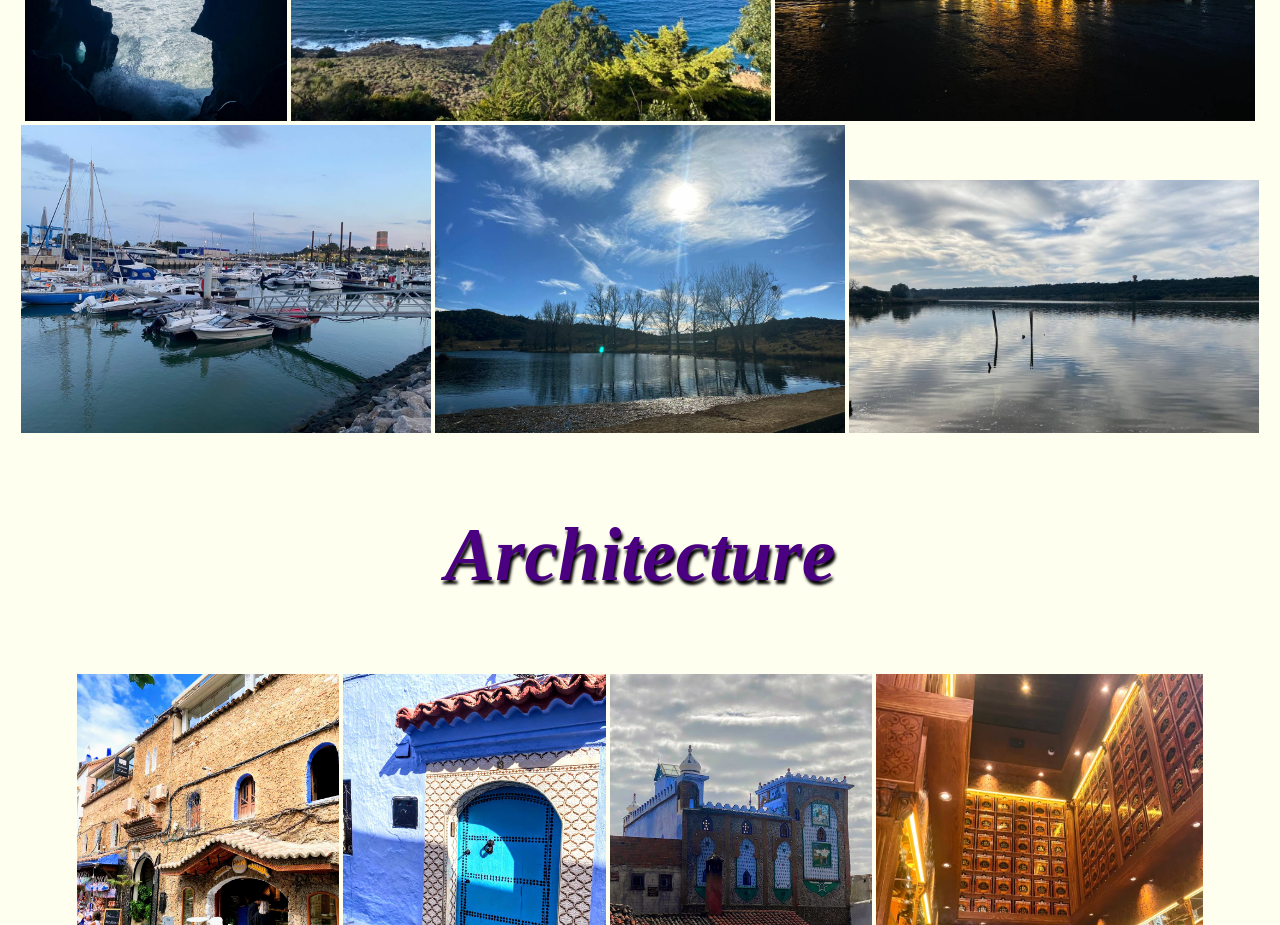
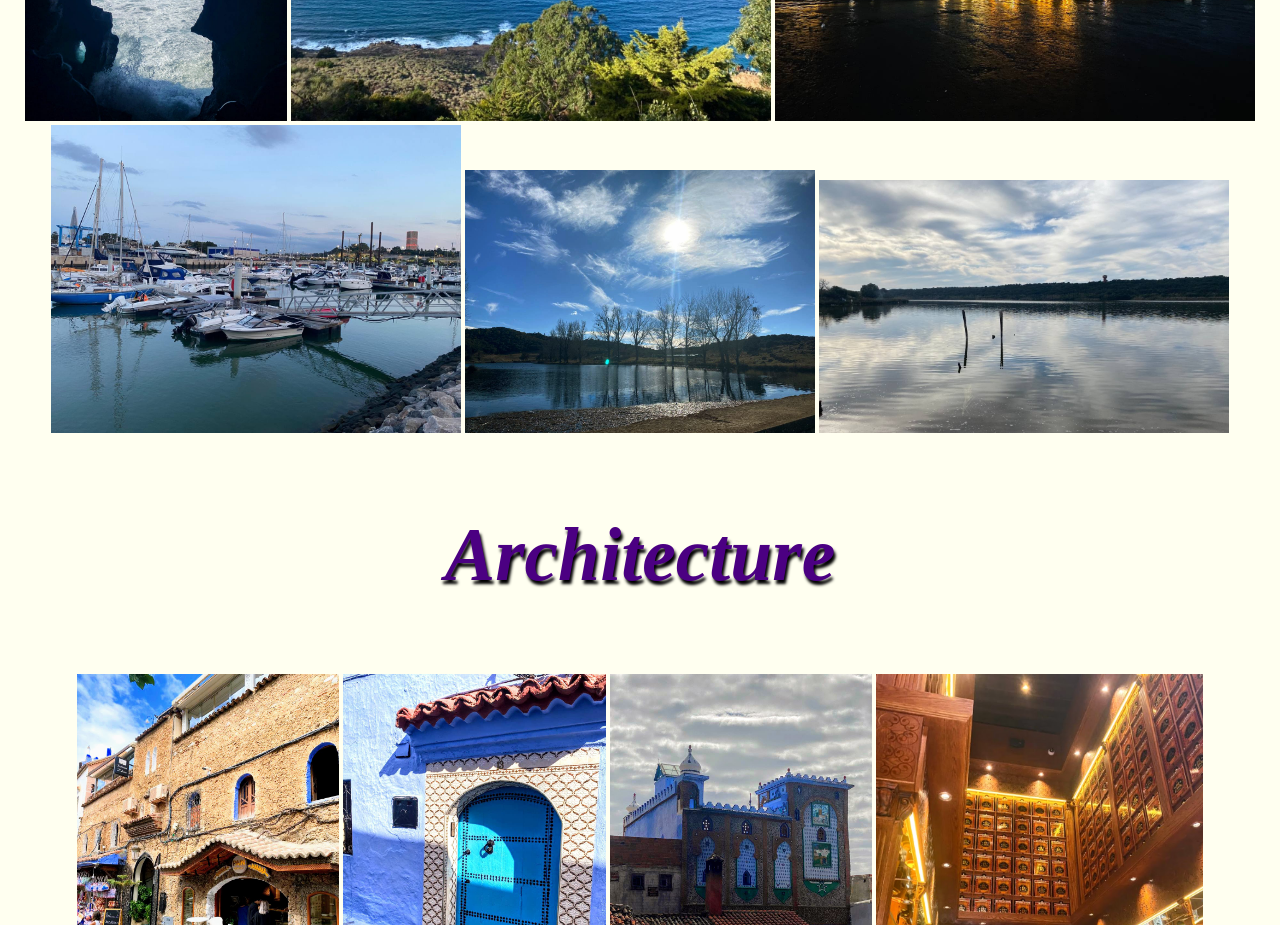
Before and after one commit to KAOUTHAR112/ELATTAOUIKAOUTHAR, a plain HTML site: page index.html in a window 1280 px wide. Shown: the part 6640-7565 px from the top of the page. Drawn offline with Linux system fonts and the light colour scheme.

Commit message:
Update index.html

```diff
--- a/index.html
+++ b/index.html
@@ -132,7 +132,7 @@
 		<img src="mer12.jpg" class="widh">
 		<img src="mer7.jpg" class="widh">
 		<img src="mer6.jpg" class="heigh1">
-		<img src="mer11.jpg" class="heigh1">
+		<img src="mer11.jpg" class="heigh11">
 		<img src="mer9.jpeg" class="heigh1">
 	</div>
 	<div class="imm">
```
